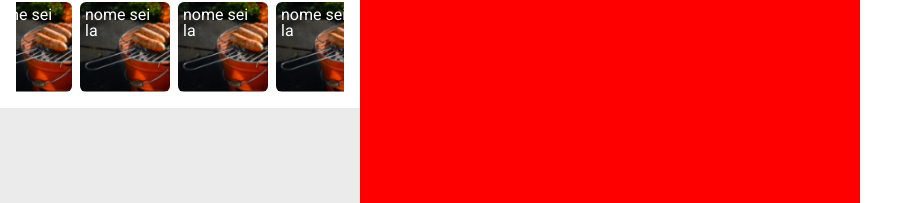
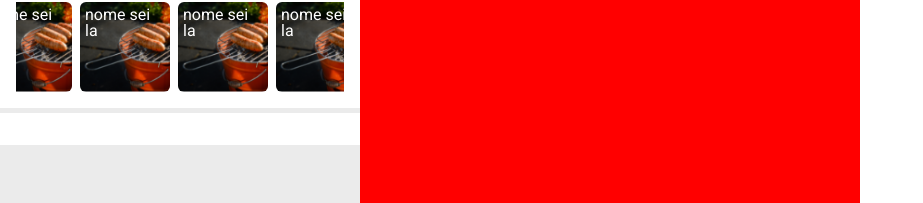
Before and after one commit to cleitonrs/restuarants-search, a React (Create React App) app: page / in a window 1280 px wide. Shown: the part 213-416 px from the top of the page, without its empty margins (0-923 px from the left). Built offline with nearby package versions, Linux system fonts and the light colour scheme.

Commit message:
components part1

```diff
--- /dev/null
+++ b/src/components/RetaurantCard/index.jsx
@@ -0,0 +1,10 @@
+import React from "react";
+import { Restaurant } from "./styles";
+
+const RestaurantCard = () => {
+  return (
+    <Restaurant />
+  )
+}
+
+export default RestaurantCard
--- /dev/null
+++ b/src/components/RetaurantCard/styles.js
@@ -0,0 +1,15 @@
+import styled from "styled-components";
+
+export const Restaurant = styled.div`
+  display: flex;
+  justify-content: space-between;
+  cursor: pointer;
+  margin-top: 5px;
+  padding: 16px;
+  background-color: #ffffff;
+  border-left: 5px solid transparent;
+  :hover {
+    background-color: ${(props) => props.theme.colors.background};
+    border-left-color: ${(props) => props.theme.colors.primary};
+  }
+`
--- a/src/components/index.js
+++ b/src/components/index.js
@@ -1 +1,2 @@
 export { default as Card } from './ImageCard'
+export { default as RestaurantCard } from './RetaurantCard'
--- a/src/pages/Home/index.jsx
+++ b/src/pages/Home/index.jsx
@@ -2,7 +2,7 @@ import React, { useState } from "react";
 import logo from "../../assets/logo.svg"
 
 import restaurante from "../../assets/restaurante-fake.png"
-import { Card } from "../../components"
+import { Card, RestaurantCard } from "../../components"
 import { Wrapper, Container, Search, Logo, Map, Carousel, CarouselTitle } from "./styles";
 import TextField, { Input } from '@material/react-text-field';
 import MaterialIcon from '@material/react-material-icon';
@@ -49,6 +49,7 @@ const Home = () => {
 
           </Carousel>
         </Search>
+        <RestaurantCard />
       </Container>
       <Map />
     </Wrapper>
```
